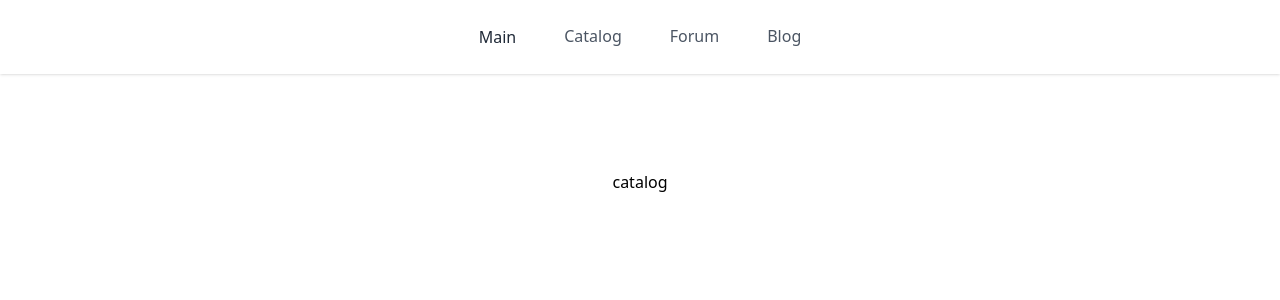
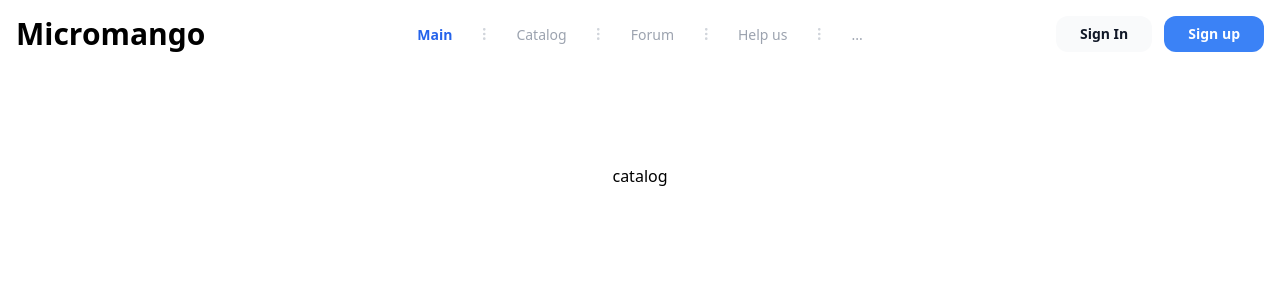
Before and after one commit to cl1ckname/micromango-client, a Next.js app: page / in a window 1280 px wide. Shown: the top 300 px of the page. Built offline with nearby package versions, Linux system fonts and the light colour scheme.

Commit message:
show username if signed in

```diff
--- a/src/pages/_app.tsx
+++ b/src/pages/_app.tsx
@@ -1,6 +1,8 @@
 import type {AppProps} from 'next/app'
 import "../app/globals.css"
 import {useRouter} from "next/router";
+import {Auth, LoginResponse} from "@/dto/user";
+import {useEffect, useState} from "react";
 
 export default function MyApp({Component, pageProps}: AppProps) {
     const router = useRouter()
@@ -14,16 +16,70 @@ export default function MyApp({Component, pageProps}: AppProps) {
 }
 
 function Navbar() {
-  return <nav className="bg-white shadow dark:bg-gray-800">
-      <div className="container flex items-center justify-center p-6 mx-auto text-gray-600 capitalize dark:text-gray-300">
-          <a href="/" className="text-gray-800 dark:text-gray-200 mx-1.5 sm:mx-6">Main</a>
+    const [username, setUsername] = useState("")
 
-          <a href="/catalog" className="border-b-2 border-transparent hover:text-gray-800 dark:hover:text-gray-200 hover:border-blue-500 mx-1.5 sm:mx-6">catalog</a>
+    const router = useRouter()
+    const active = "text-sm text-blue-600 font-bold"
+    const inactive = "text-sm text-gray-400 hover:text-gray-500"
 
-          <a href="#" className="border-b-2 border-transparent hover:text-gray-800 dark:hover:text-gray-200 hover:border-blue-500 mx-1.5 sm:mx-6">forum</a>
+    let toActivate = 0
+    if (router.pathname === "/catalog") {
+        toActivate = 1
+    }
 
-          <a href="#" className="border-b-2 border-transparent hover:text-gray-800 dark:hover:text-gray-200 hover:border-blue-500 mx-1.5 sm:mx-6">blog</a>
+    useEffect(() => {
+        const auth = localStorage.getItem("auth")
+        if (auth) {
+            const login: LoginResponse = JSON.parse(auth)
+            const token = login.accessToken
+            const payloadB64 = token.split(".")[1]
+            const payloadJson = atob(payloadB64)
+            const payload = JSON.parse(payloadJson) as Auth
+            console.log(payload)
+            setUsername(payload.username)
+        }
+    }, []);
 
-      </div>
-  </nav>
+    return <nav className="relative px-4 py-4 flex justify-between items-center bg-white">
+        <a className="text-3xl font-bold leading-none" href="#">
+            Micromango
+        </a>
+        <div className="lg:hidden">
+            <button className="navbar-burger flex items-center text-blue-600 p-3">
+                <svg className="block h-4 w-4 fill-current" viewBox="0 0 20 20" xmlns="http://www.w3.org/2000/svg">
+                    <title>Mobile menu</title>
+                    <path d="M0 3h20v2H0V3zm0 6h20v2H0V9zm0 6h20v2H0v-2z"></path>
+                </svg>
+            </button>
+        </div>
+        <ul className="hidden absolute top-1/2 left-1/2 transform -translate-y-1/2 -translate-x-1/2 lg:flex lg:mx-auto lg:flex lg:items-center lg:w-auto lg:space-x-6">
+            <li><a className={(toActivate == 0) ? active : inactive} href="/">Main</a></li>
+            <Sep/>
+            <li><a className={(toActivate == 1) ? active : inactive} href="/catalog">Catalog</a></li>
+            <Sep/>
+            <li><a className="text-sm text-gray-400 hover:text-gray-500" href="#">Forum</a></li>
+            <Sep/>
+            <li><a className="text-sm text-gray-400 hover:text-gray-500" href="#">Help us</a></li>
+            <Sep/>
+            <li><a className="text-sm text-gray-400 hover:text-gray-500" href="#">...</a></li>
+        </ul>
+        <>
+            {(username) ? username : <SignButtons/>}
+        </>
+    </nav>
 }
+
+function SignButtons() {
+    return <>
+        <a className="hidden lg:inline-block lg:ml-auto lg:mr-3 py-2 px-6 bg-gray-50 hover:bg-gray-100 text-sm text-gray-900 font-bold  rounded-xl transition duration-200" href="/login">Sign In</a>
+        <a className="hidden lg:inline-block py-2 px-6 bg-blue-500 hover:bg-blue-600 text-sm text-white font-bold rounded-xl transition duration-200" href="/register">Sign up</a>
+    </>
+}
+
+function Sep() {
+    return <li className="text-gray-300">
+        <svg xmlns="http://www.w3.org/2000/svg" fill="none" stroke="currentColor" className="w-4 h-4 current-fill" viewBox="0 0 24 24">
+            <path strokeLinecap="round" strokeLinejoin="round" strokeWidth="2" d="M12 5v0m0 7v0m0 7v0m0-13a1 1 0 110-2 1 1 0 010 2zm0 7a1 1 0 110-2 1 1 0 010 2zm0 7a1 1 0 110-2 1 1 0 010 2z" />
+        </svg>
+    </li>
+}
```
Also changed, not shown: src/dto/user.ts (+9 -4 lines).
